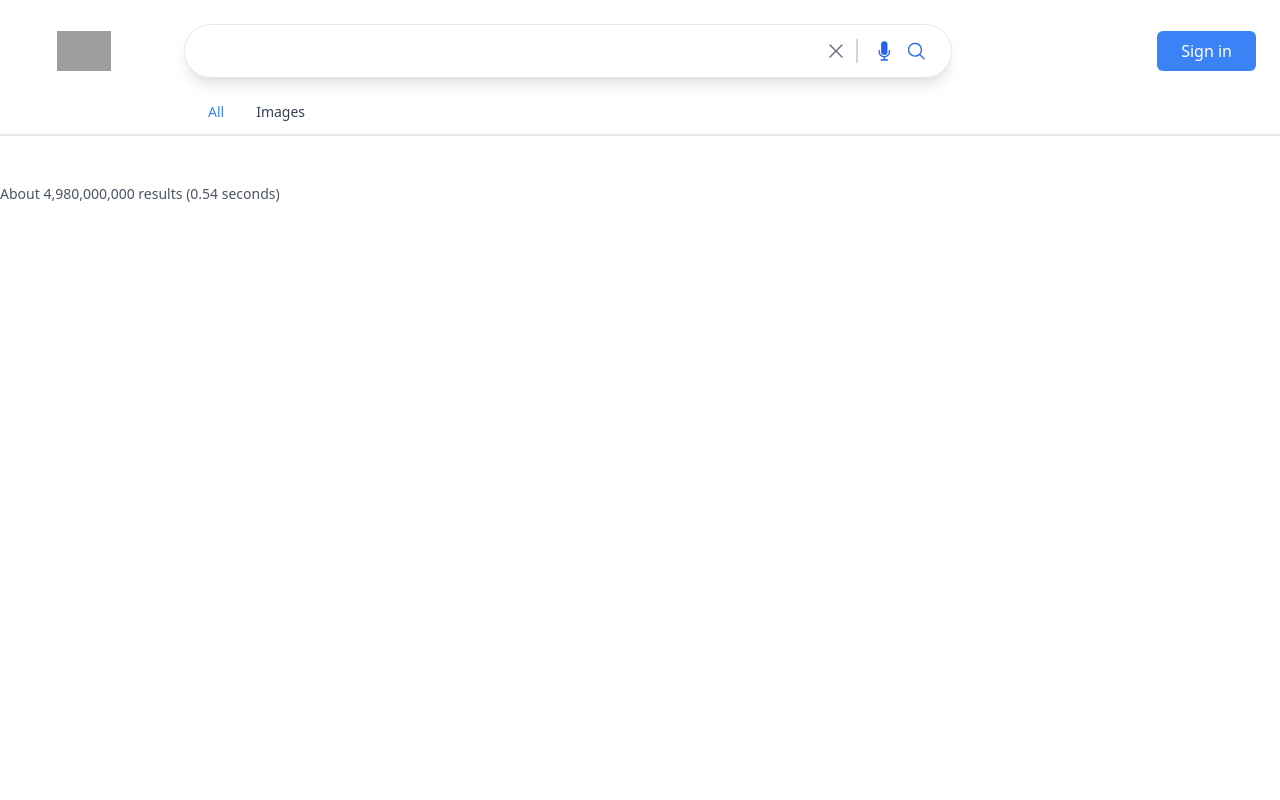
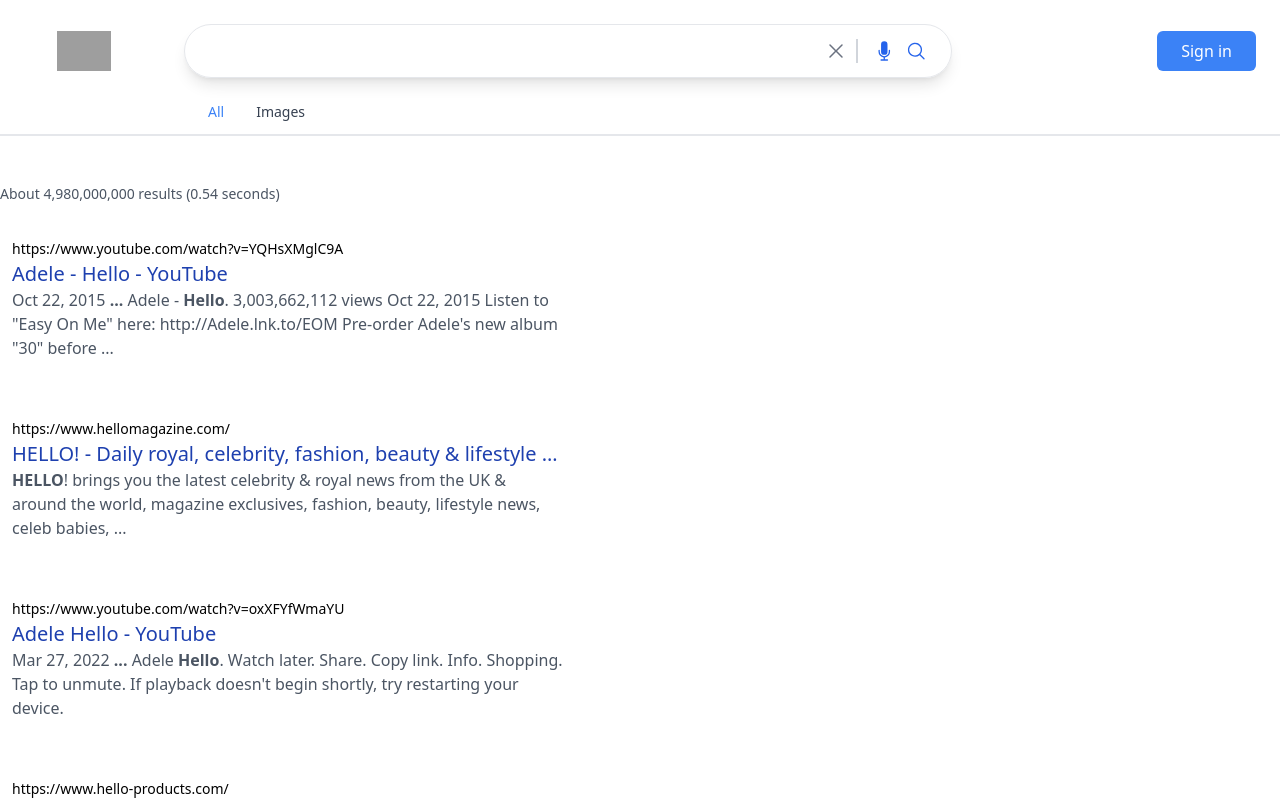
Before and after one commit to ProgramerSalar/google-v3, a Next.js app: page /search in a window 1280 px wide. Shown: the top 800 px of the page. Built offline with nearby package versions, Linux system fonts and the light colour scheme; no server answers; grey boxes are pictures that could not be loaded.

Commit message:
complete the result section and install html react parser

```diff
--- a/components/SearchResults.js
+++ b/components/SearchResults.js
@@ -1,11 +1,26 @@
 
 
 import React from "react";
+import  Parser  from "html-react-parser";
+
 
 export default function SearchResults({results}){
     return(
         <dev className="w-full mx-auto px-3 sm:pl-[5%] md:pl-[14%] lg:pl-52 ">
             <p className="text-gray-600 text-sm mb-5 mt-3 ">About {results.searchInformation.formattedTotalResults} results ({results.searchInformation.formattedSearchTime} seconds)</p>
+            {results.items.map((result)=>(
+                <div key={result.link} className=" max-w-xl mb-8 p-3">
+                    {/* <p> {Parser(result.htmlSnippet)}</p> */}
+                    <div className="group">
+                        <a className="text-sm truncate" href={result.link}>{result.formattedUrl}</a>
+                        <a className="group-hover:underline decoration-blue-900"href={result.link}>
+                            <h2 className="truncate text-xl font-medium text-blue-800"> {result.title}</h2>
+                        </a>
+                    </div>
+                    <p className="text-gray-600 ">{Parser(result.htmlSnippet)}</p>
+
+                </div>
+            ))}
         </dev>
     )
 }
--- a/package.json
+++ b/package.json
@@ -10,6 +10,7 @@
   },
   "dependencies": {
     "@heroicons/react": "^2.0.10",
+    "html-react-parser": "^3.0.4",
     "next": "12.2.5",
     "next-auth": "^4.10.3",
     "react": "18.2.0",
```
Also changed, not shown: 1 other file (tests, documents, lock files or other folders).
